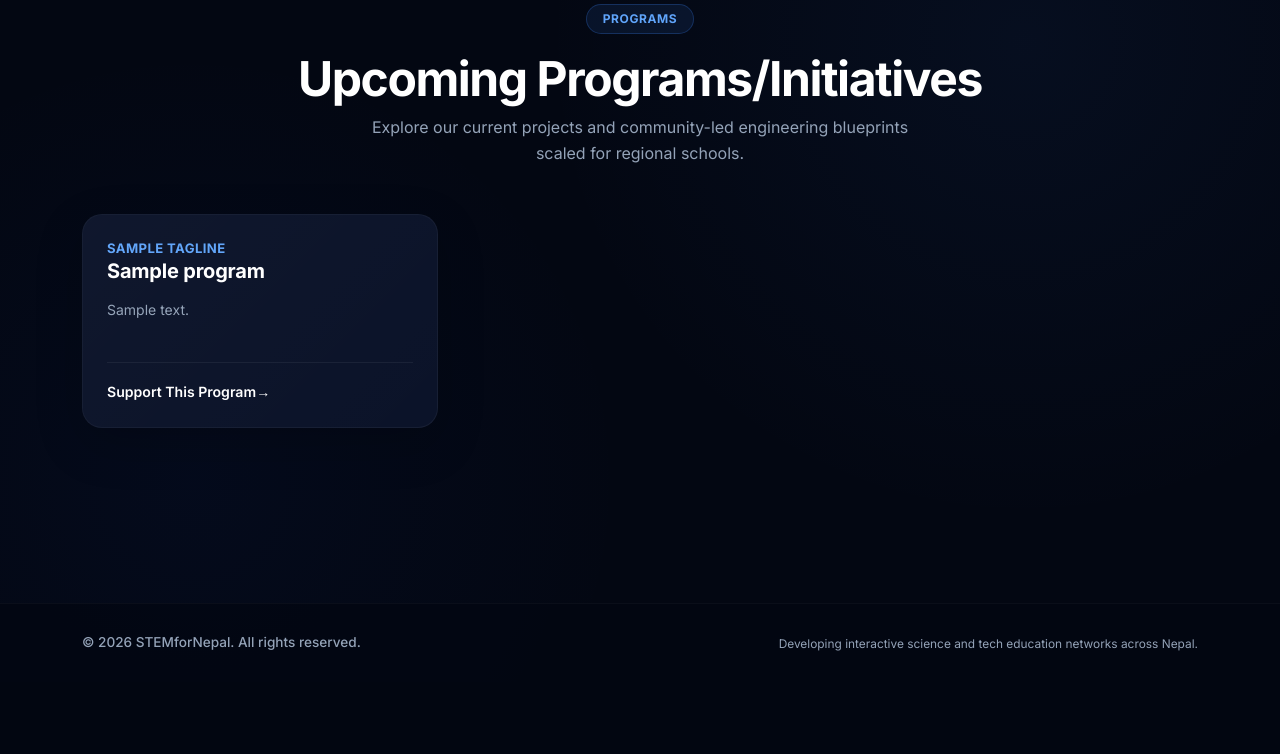
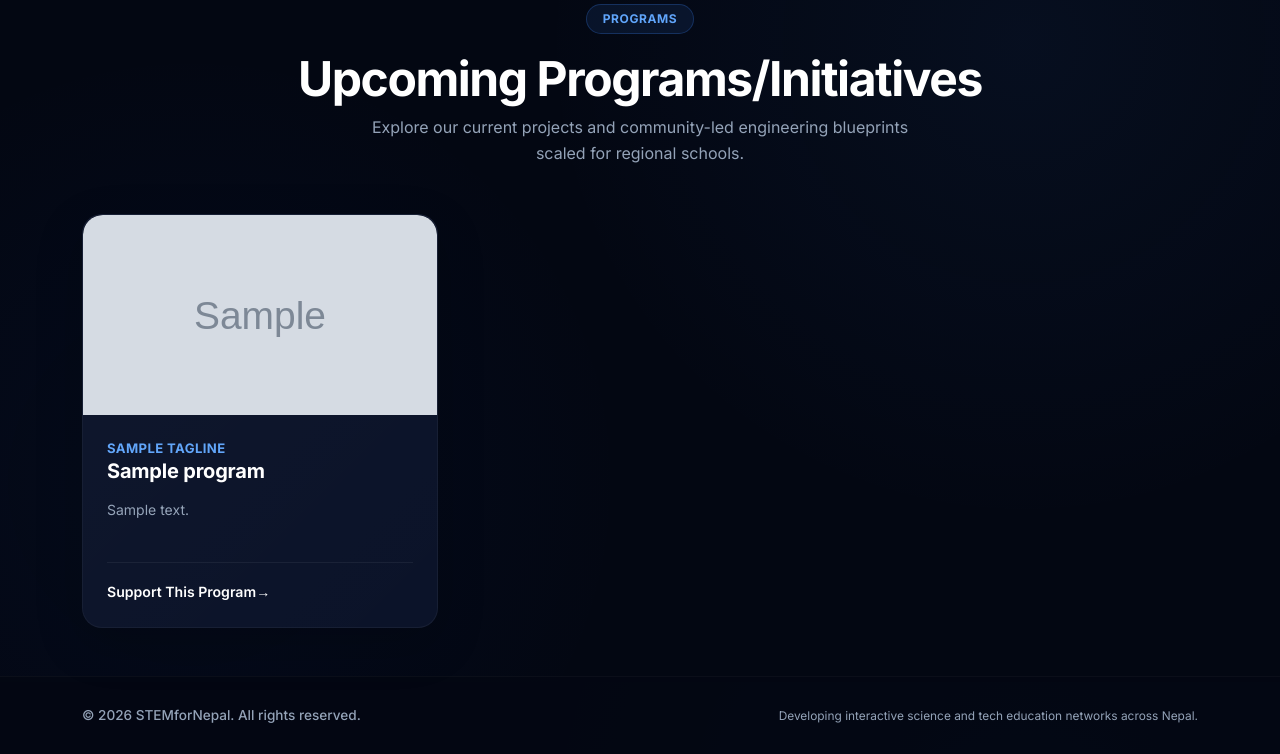
Before and after one commit to hiteshhighest/STEM, a Django app: template core/templates/core/programs.html in a window 1280 px wide. Shown: the part 118-872 px from the top of the page. Before the commit the page ends 769 px from the top, so only its background shows below. Run offline with Django 5.2, Linux system fonts and the light colour scheme; the template is opened without the code that fills it: most values are stand-ins (such as "Sample title", 1, 10 or a date in 2020); grey boxes marked "Sample" are stand-in pictures.

Commit message:
Final changes

```diff
--- a/core/templates/core/programs.html
+++ b/core/templates/core/programs.html
@@ -33,6 +33,27 @@
     .card-divider-glow {
         border-top: 1px solid rgba(255, 255, 255, 0.06) !important;
     }
+
+    /* Premium Image Container Layer & Zoom Mechanics */
+    .program-img-wrapper {
+        position: relative;
+        overflow: hidden;
+        border-top-left-radius: inherit;
+        border-top-right-radius: inherit;
+        height: 200px;
+        background-color: #030712;
+    }
+
+    .program-card-img {
+        width: 100%;
+        height: 100%;
+        object-fit: cover;
+        transition: transform 0.5s cubic-bezier(0.4, 0, 0.2, 1);
+    }
+
+    .card:hover .program-card-img {
+        transform: scale(1.05);
+    }
 </style>
 
 <!-- Centered Header Section -->
@@ -46,7 +67,22 @@
 <div class="row g-4">
     {% for program in programs %}
     <div class="col-md-6 col-lg-4">
-        <div class="card h-100 shadow-lg">
+        <div class="card h-100 shadow-lg border-0">
+            <!-- Top Program Aspect Feature Image Banner -->
+            <div class="program-img-wrapper">
+                {% if program.image %}
+                    <img src="{{ program.image }}" alt="{{ program.title }}" class="program-card-img">
+                {% else %}
+                    <!-- Modern Clean Technical CSS Backup State if image string block is missing -->
+                    <div class="d-flex align-items-center justify-content-center h-100 w-100 opacity-25">
+                        <svg xmlns="http://www.w3.org/2000/svg" width="48" height="48" fill="#60a5fa" class="bi bi-code-square" viewBox="0 0 16 16">
+                            <path d="M14 1a1 1 0 0 1 1 1v12a1 1 0 0 1-1 1H2a1 1 0 0 1-1-1V2a1 1 0 0 1 1-1zM2 0a2 2 0 0 0-2 2v12a2 2 0 0 0 2 2h12a2 2 0 0 0 2-2V2a2 2 0 0 0-2-2z"/>
+                            <path d="M6.854 4.646a.5.5 0 0 1 0 .708L4.207 8l2.647 2.646a.5.5 0 0 1-.708.708l-3-3a.5.5 0 0 1 0-.708l3-3a.5.5 0 0 1 .708 0zm2.292 0a.5.5 0 0 0 0 .708L11.793 8l-2.647 2.646a.5.5 0 0 0 .708.708l3-3a.5.5 0 0 0 0-.708l-3-3a.5.5 0 0 0-.708 0z"/>
+                        </svg>
+                    </div>
+                {% endif %}
+            </div>
+
             <div class="card-body p-4 d-flex flex-column">
                 <!-- Program High-contrast Dynamic Tagline -->
                 <span class="program-tagline fw-bold text-uppercase mb-2.5 d-block">{{ program.tagline }}</span>
```
Also changed, not shown: core/templates/core/home.html (+2 -6 lines), core/views.py (+20 -6 lines), core/static/shikshya_sabailai.jpg (added).
